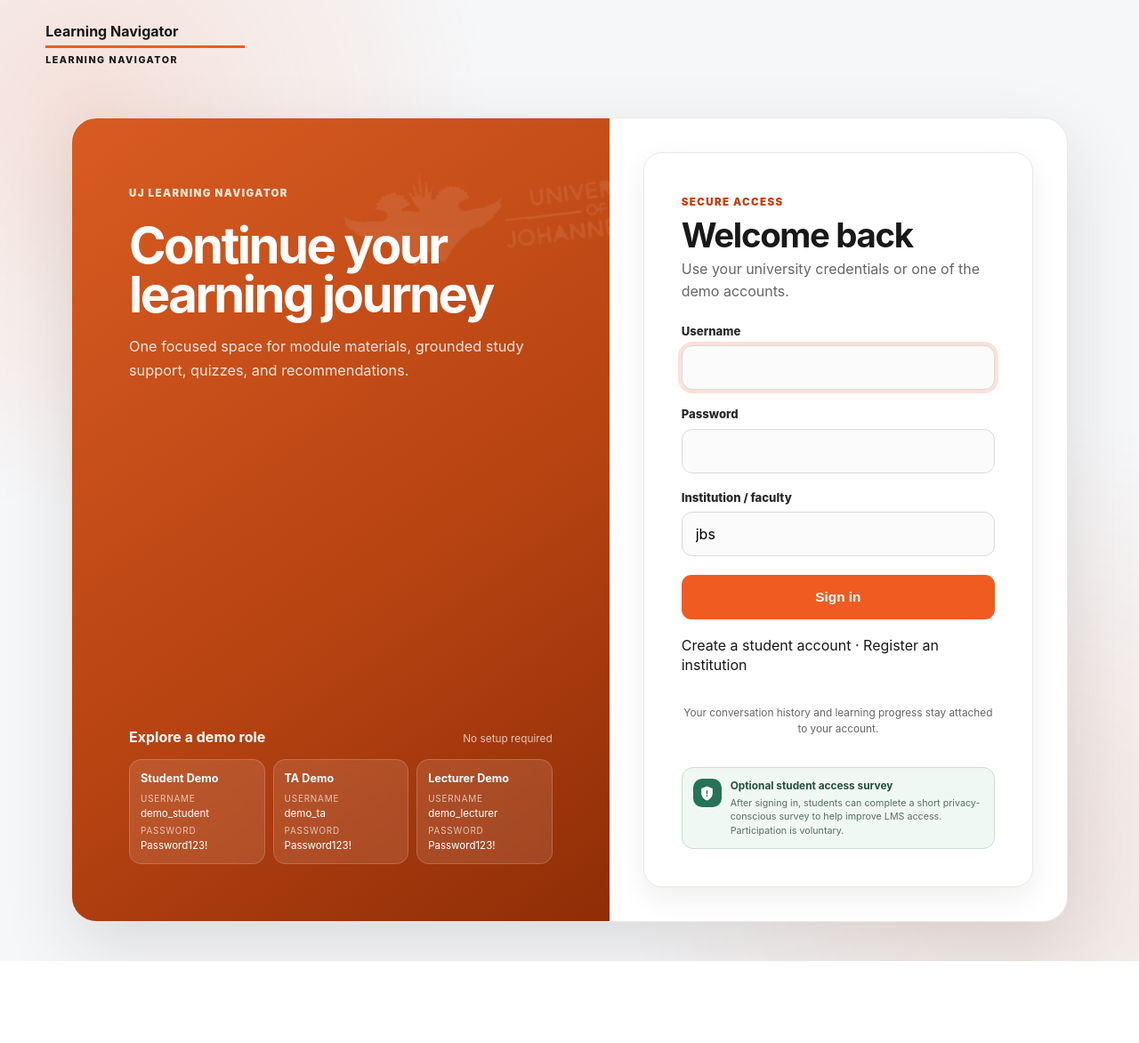
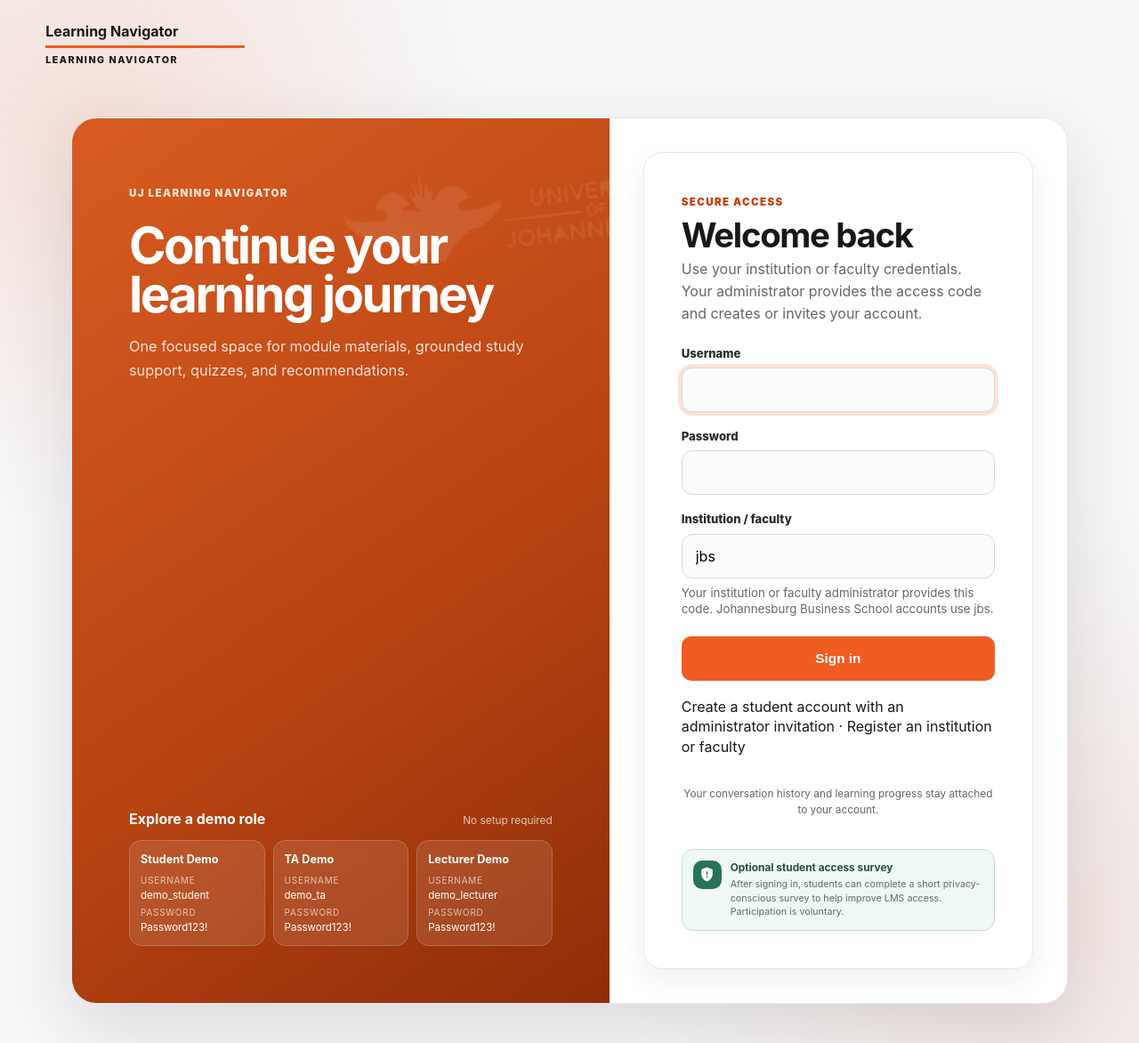
Before and after one commit to Blessing-Mbalaka/Chekupamarecommendations, a Django app: page /login/ in a window 1280 px wide. Shown: the whole page at 89% size. Before the commit the page ends 1080 px from the top, so only its background shows below. Run offline with Django 5.2, Linux system fonts and the light colour scheme; parts of the project's set-up code (start-up, migrations or seed data) failed here and were passed over.

Commit message:
Clarify institution code onboarding

```diff
--- a/accounts/views.py
+++ b/accounts/views.py
@@ -18,7 +18,11 @@
         initial="jbs",
         label="Institution / faculty",
         max_length=60,
-        help_text="Johannesburg Business School accounts use jbs.",
+        help_text=(
+            "Your institution or faculty administrator provides this code. "
+            "Johannesburg Business School accounts use jbs."
+        ),
+        widget=forms.TextInput(attrs={"placeholder": "Ask your administrator for this code"}),
     )
     error_messages = {
         **AuthenticationForm.error_messages,
--- a/institutions/forms.py
+++ b/institutions/forms.py
@@ -6,7 +6,11 @@
 
 class InstitutionRegistrationForm(UserCreationForm):
     institution_name = forms.CharField(max_length=200)
-    institution_code = forms.SlugField(max_length=60)
+    institution_code = forms.SlugField(
+        max_length=60,
+        label="Institution / faculty code",
+        help_text="Create a short, unique login code to give to your lecturers, teaching assistants, and students.",
+    )
     email = forms.EmailField()
     class Meta:
         model = User
--- a/templates/registration/login.html
+++ b/templates/registration/login.html
@@ -30,7 +30,7 @@
         <div class="login-form-panel__heading">
             <p class="eyebrow">Secure access</p>
             <h3>Welcome back</h3>
-            <p>Use your university credentials or one of the demo accounts.</p>
+            <p>Use your institution or faculty credentials. Your administrator provides the access code and creates or invites your account.</p>
         </div>
         {% csrf_token %}
         {% if form.non_field_errors %}<div class="login-errors">{{ form.non_field_errors }}</div>{% endif %}
@@ -38,12 +38,13 @@
             <div class="login-field">
                 <label for="{{ field.id_for_label }}">{{ field.label }}</label>
                 {{ field }}
+                {% if field.help_text %}<small class="muted">{{ field.help_text }}</small>{% endif %}
                 {% if field.errors %}<div class="login-errors">{{ field.errors }}</div>{% endif %}
             </div>
         {% endfor %}
         {% if next %}<input type="hidden" name="next" value="{{ next }}">{% endif %}
         <button type="submit" class="primary-button login-submit">Sign in</button>
-        <p><a href="{% url 'institutions:join' %}">Create a student account</a> · <a href="{% url 'institutions:register' %}">Register an institution</a></p>
+        <p><a href="{% url 'institutions:join' %}">Create a student account with an administrator invitation</a> · <a href="{% url 'institutions:register' %}">Register an institution or faculty</a></p>
         <p class="login-assurance">Your conversation history and learning progress stay attached to your account.</p>
         <aside class="login-survey-notice">
             <span aria-hidden="true">
```
Also changed, not shown: tests/uat/app.spec.js (+2 -0 lines).
